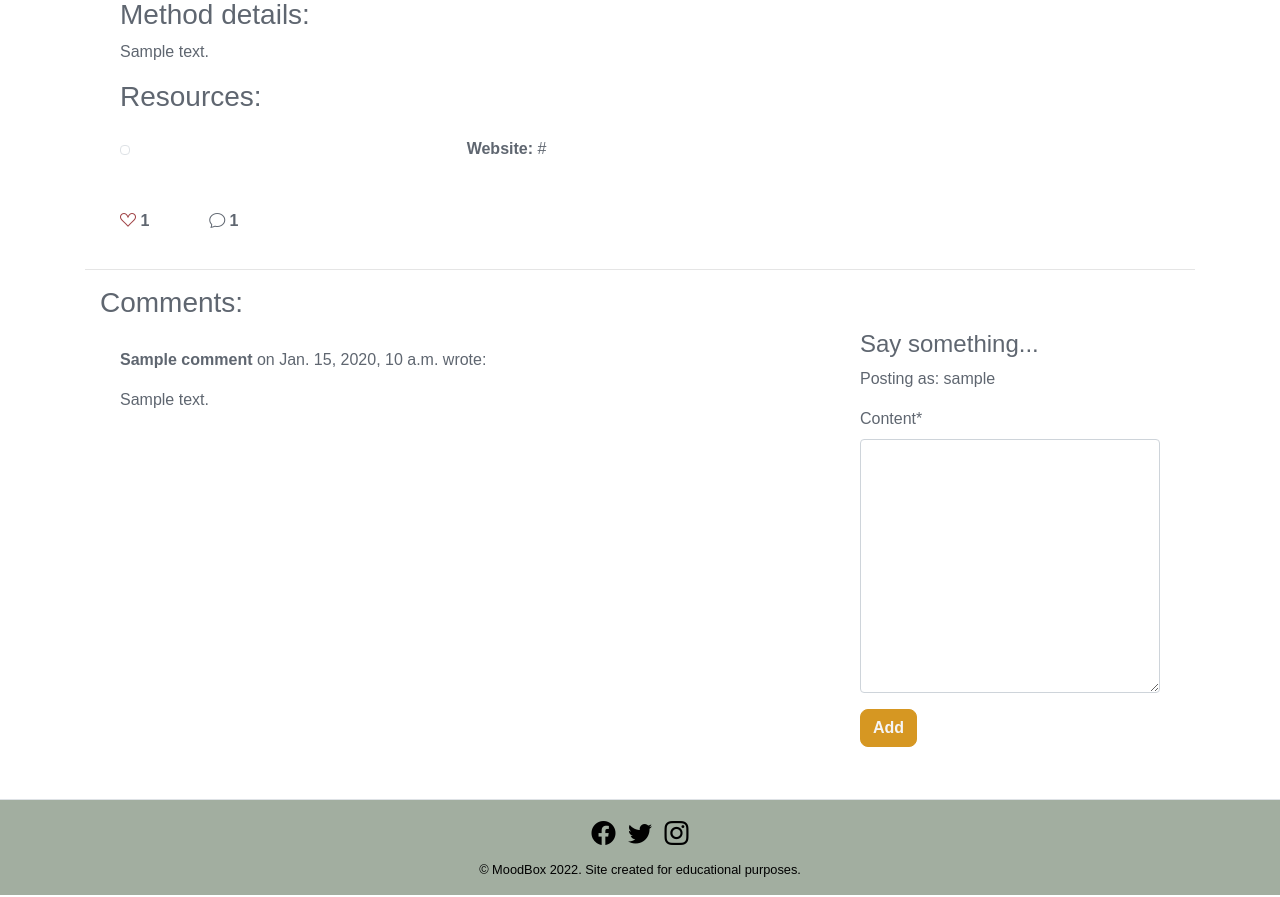
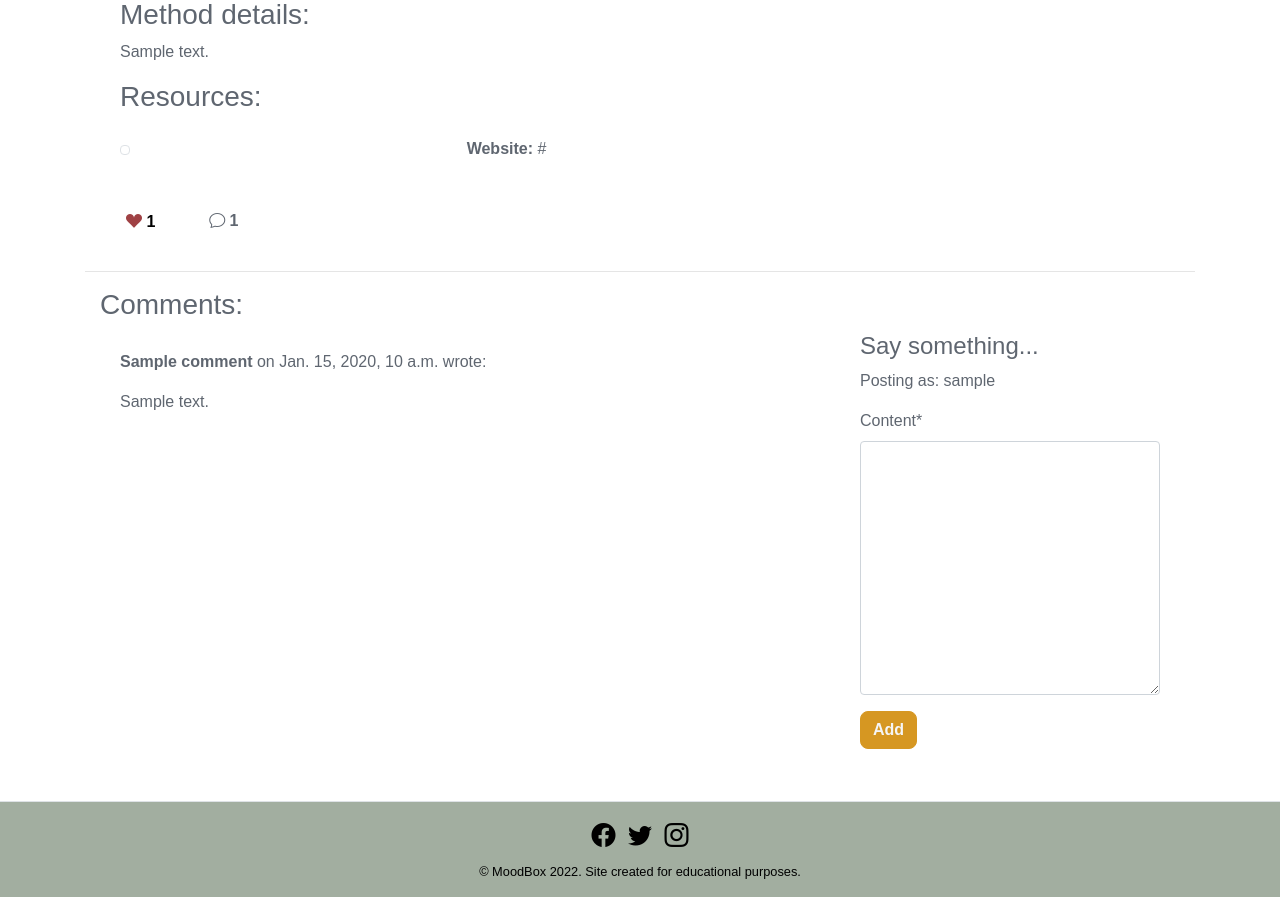
Before and after one commit to renatabiniek/moodbox, a Django app: a page that uses templates/tool_detail.html in a window 1280 px wide. Shown: the part 472-1369 px from the top of the page. Run offline with Django 3.2, Linux system fonts and the light colour scheme; a user stored in the database is signed in; tables that the repository leaves empty hold one stand-in row (values such as "Sample post"); some libraries are stand-ins or nearby versions.

Commit message:
Wire up url for tool likes view and style the like icon

```diff
--- a/static/css/style.css
+++ b/static/css/style.css
@@ -136,7 +136,7 @@ footer i {
     font-style: italic;
 }
 
-.bi-suit-heart {
+.bi-suit-heart, .bi-suit-heart-fill {
     color: #9F4144;
 }
 
@@ -159,3 +159,8 @@ footer i {
     font-weight: bolder;
     color:  #A2AEA0;
 }
+
+.btn-like {
+    border: none;
+    background-color: initial;
+}
--- a/templates/tool_detail.html
+++ b/templates/tool_detail.html
@@ -45,7 +45,24 @@
                     </div>
                     <div class="row mt-4">
                         <div class="col-1">
+                            <!--If user is authenticated, a button to like/unlike is shown-->
+                            {% if user.is_authenticated %}
+                            <form class="d-line" action="{% url 'tool_likes' tool.slug %}" method="POST">
+                                {% csrf_token %}
+                                <!--If post is liked, display solid heart icon linked to a submit button-->
+                                {% if liked %}
+                                <button type="submit" name="tool_id" value="{{ tool.slug }}" class="btn-like">
+                                    <strong><i class="bi bi-suit-heart-fill"></i> {{ tool.number_of_likes }}</strong></button>
+
+                                {% else %}
+                                <button type="submit" name="tool_id" value="{{ tool.slug }}" class="btn-like">
+                                    <strong><i class="bi bi-suit-heart"></i> {{ tool.number_of_likes }}</strong></button>
+                                {% endif %}
+                            </form>
+                            {% else %}
                             <strong><i class="bi bi-suit-heart"></i> {{ tool.number_of_likes }}</strong>
+                            {% endif %}
+
                         </div>
                         <div class="col-1">
                             {% with comments.count as total_comments %}
--- a/toolkit/urls.py
+++ b/toolkit/urls.py
@@ -5,4 +5,5 @@ urlpatterns = [
     path('', views.HomePageView.as_view(), name='home'),
     path('toolkit/', views.ToolList.as_view(), name='tools'),
     path('<slug:slug>/', views.ToolDetail.as_view(), name='tool_detail'),
+    path('like/<slug:slug>/', views.ToolLike.as_view(), name='tool_likes'),
 ]
--- a/toolkit/views.py
+++ b/toolkit/views.py
@@ -78,7 +78,7 @@ class ToolLike(View):
     def post(self, request, slug):
         tool = get_object_or_404(Tool, slug=slug)
 
-        if tool.liked.filter(id=request.user.id).exists():
+        if tool.likes.filter(id=request.user.id).exists():
             tool.likes.remove(request.user)
         else:
             tool.likes.add(request.user)
```
